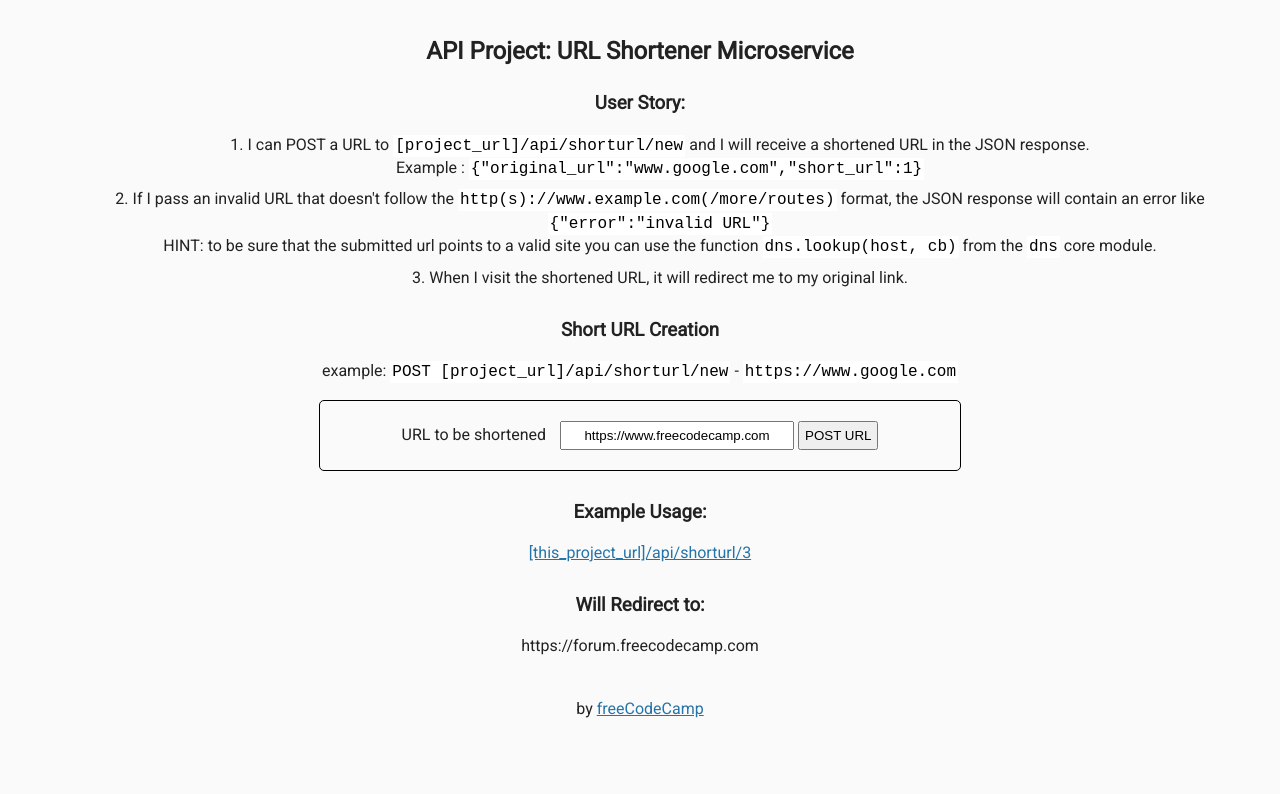
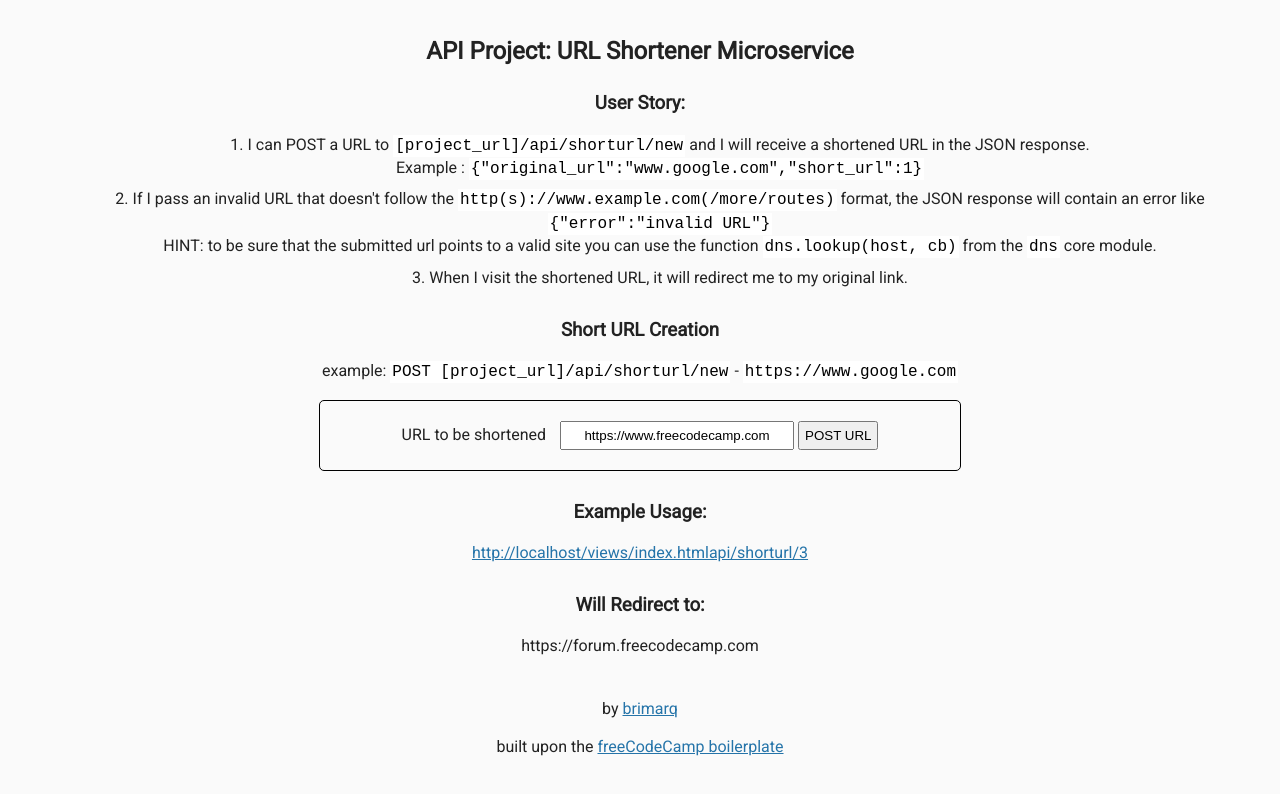
Before and after one commit to brimarq/fcc-url-shortener-microservice, a website: page views/index.html in a window 1280 px wide. Drawn offline with Linux system fonts and the light colour scheme.

Commit message:
code cleanup, added script to index.html to use correct host in example link

```diff
--- a/views/index.html
+++ b/views/index.html
@@ -30,7 +30,7 @@
           <input type="submit" value="POST URL">
         </form>
         <h3>Example Usage:</h3>
-        <a href="https://thread-paper.hyperdev.space/api/shorturl/3">
+        <a id="shorturl-link" href="#">
           [this_project_url]/api/shorturl/3
         </a>
 
@@ -39,10 +39,18 @@
       </div>
       <div class="footer">
         <p>
-          by <a href="http://www.freecodecamp.com">freeCodeCamp</a>
+          by <a href="https://github.com/brimarq">brimarq</a>
         </p>
+        <p>built upon the <a href="https://github.com/freeCodeCamp/boilerplate-project-urlshortener/">freeCodeCamp boilerplate</a></p>
       </div>
    </body>
 
+   <script type="text/javascript">
+     let baseURI = document.baseURI,
+     shortUrlPath = "api/shorturl/3",
+     shortUrlLink = document.getElementById('shorturl-link');
+     shortUrlLink.setAttribute("href", baseURI + shortUrlPath);
+     shortUrlLink.textContent = baseURI + shortUrlPath;
+   </script>
 
 </html>
```
Also changed, not shown: server.js (+14 -26 lines).
